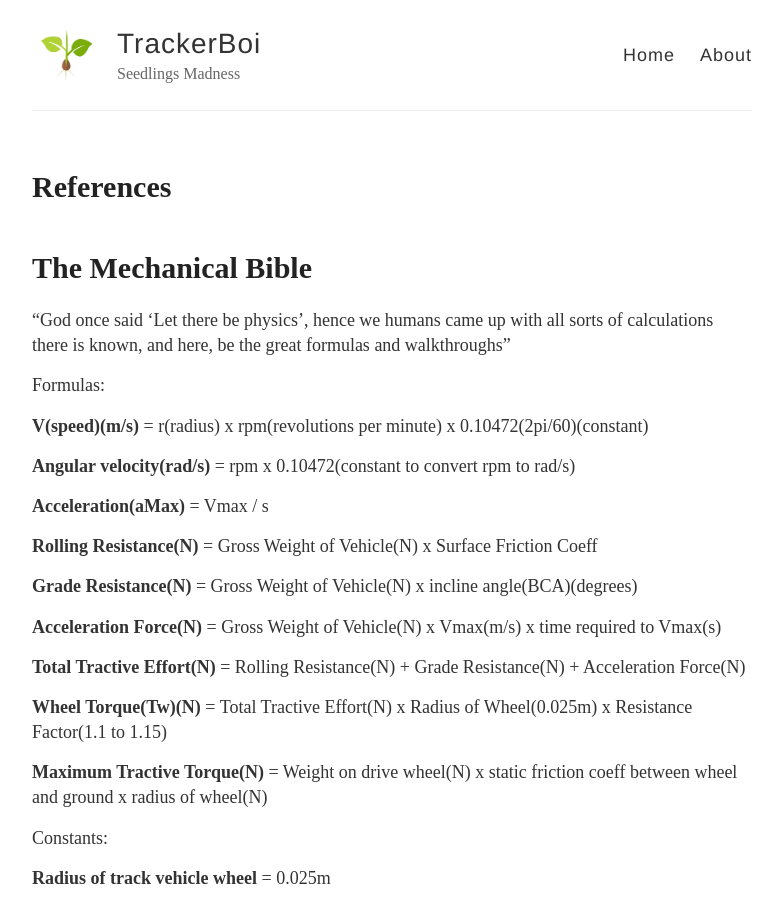
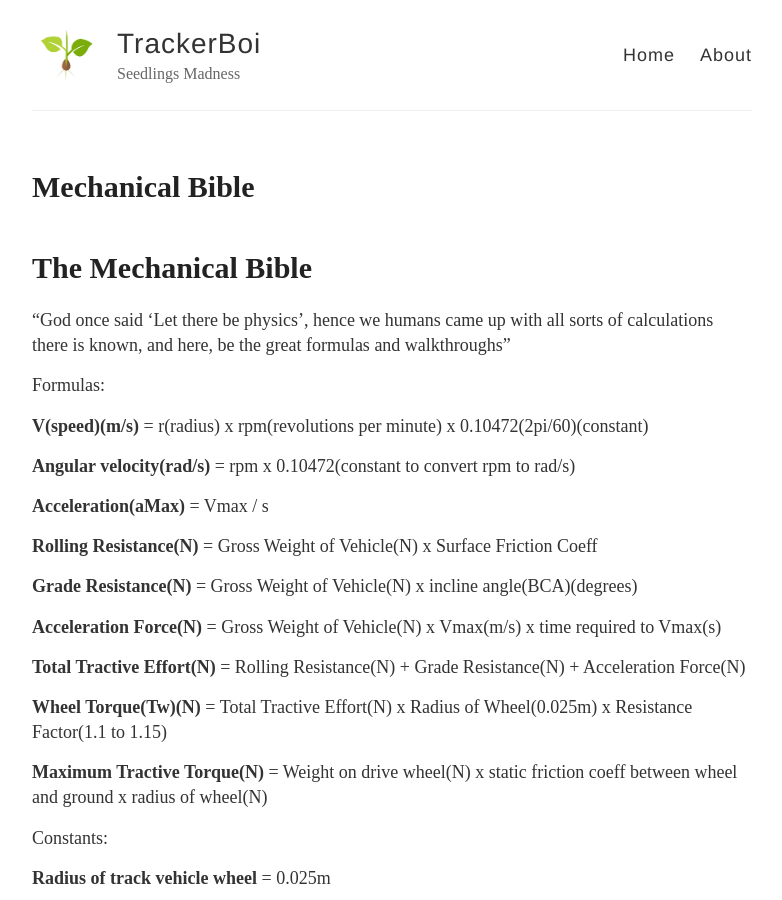
Before and after one commit to Jasperabez/TrackerBoi, a Jekyll site: the page built from _posts/2019-11-16-The-Mechanical-Bible.md, in a window 1280 px wide and 900 px high. Shown: the whole window, without its empty margins (248-1030 px from the left). Built offline with Jekyll 4.4.1, drawn with Linux system fonts in a browser that asks for light colours.

Commit message:
title update mech bible

```diff
--- a/_posts/2019-11-16-The-Mechanical-Bible.md
+++ b/_posts/2019-11-16-The-Mechanical-Bible.md
@@ -1,6 +1,6 @@
 ---
 layout: post
-title: References
+title: Mechanical Bible
 ---
 
 
```
